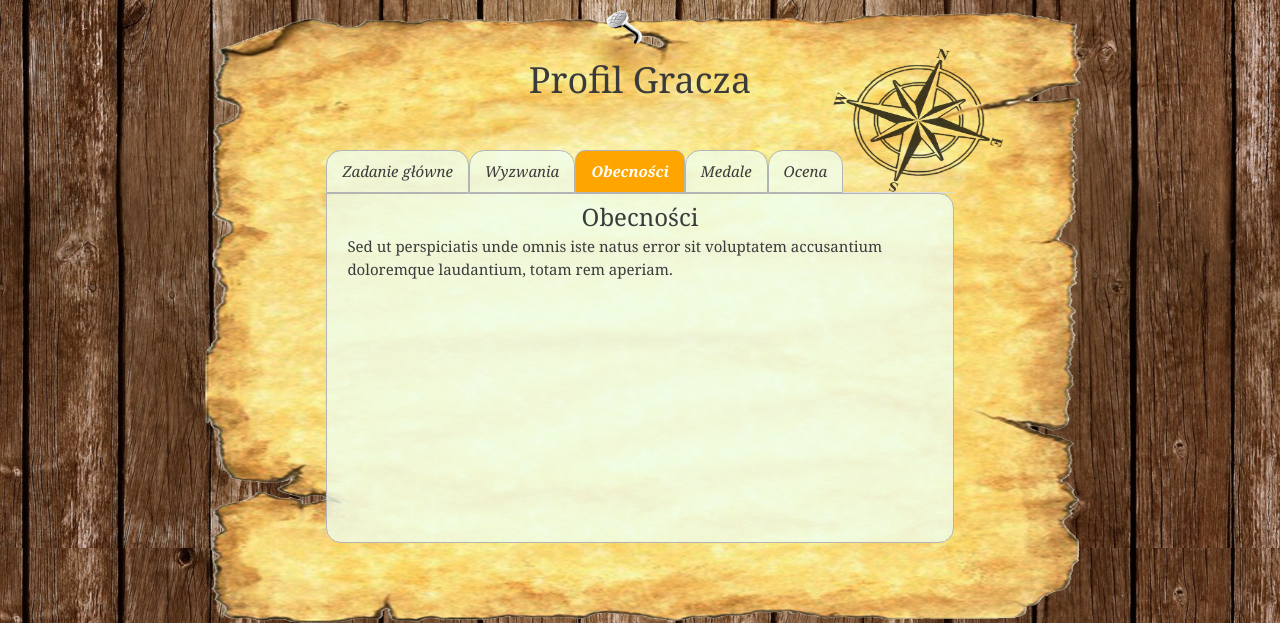
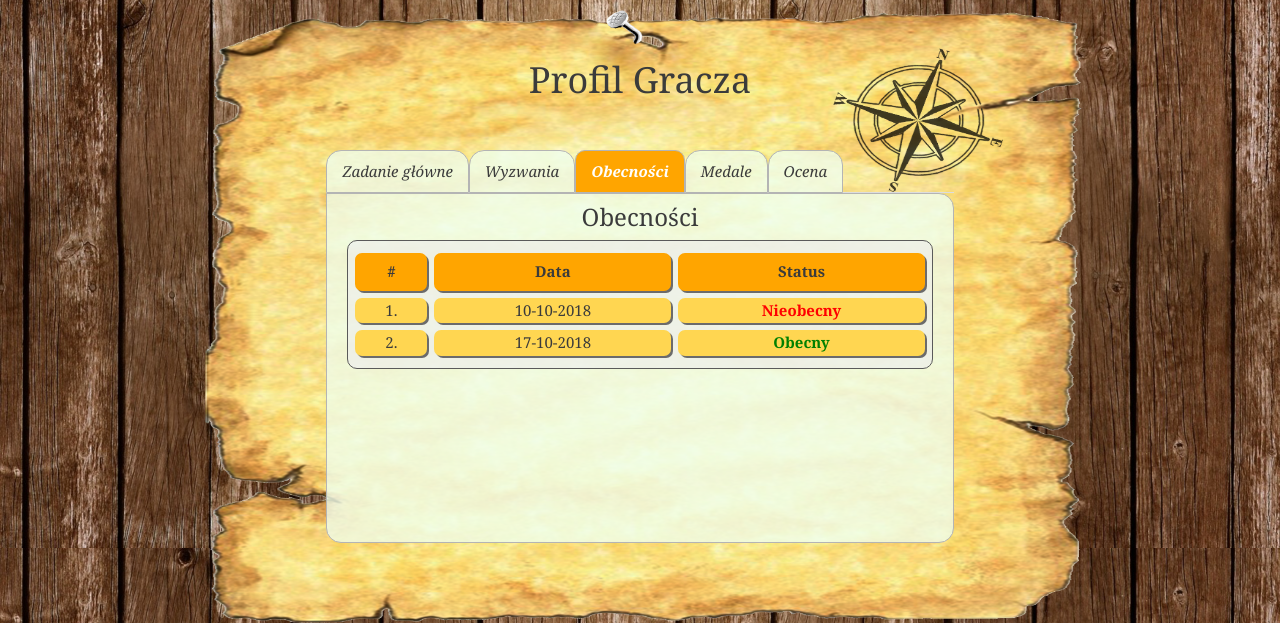
Before and after one commit to Anaxymenes/vikings, a Django app: template templates/main/playerProfile.html in a window 1280 px wide, after a click on "Obecności". Shown: the part 252-875 px from the top of the page. Run offline with Django 3.2, Linux system fonts and the light colour scheme; the template is opened without the code that fills it, so the values that code supplies are empty; some libraries are stand-ins or nearby versions.

Commit message:
Presences view

```diff
--- a/static/css/playerProfile.css
+++ b/static/css/playerProfile.css
@@ -85,6 +85,20 @@
 .small {
     font-size: 1.1rem;
 }
+/* OBECNOŚCI */
+.presencesTable{
+    margin-top: 10px;
+}
+.presencesTable th{
+    background-color: orange;
+    border-radius: 7px;
+    box-shadow: 2px 2px rgb(107, 107, 107);
+    border: 0 !important;
+}
+.presencesTable tbody td:last-child{
+    background-color:  rgb(255, 214, 81) !important;
+}
+
 /* MEDALS */
 .medalImageField{
     padding: 0 !important;
--- a/templates/main/base.html
+++ b/templates/main/base.html
@@ -7,7 +7,7 @@
     {% load staticfiles %}
     <meta name="viewport" content="width=device-width, initial-scale=1, shrink-to-fit=no">
 
-    <link rel="shortcut icon" href="{% static 'img/Favicon/favicon.ico' %}"/>
+    <link rel="icon" href="{% static 'img/lesson/zad2_1.png' %}">
     <link rel="stylesheet" href="https://maxcdn.bootstrapcdn.com/bootstrap/3.3.7/css/bootstrap.min.css">
     <link rel="stylesheet" href="{% static 'css/bootstrap-reboot.min.css' %}" />
     <link rel="stylesheet" href="{% static 'css/bootstrap-grid.min.css' %}" />
@@ -30,7 +30,7 @@
                 <div class="stats">
                     <div id="healthPoints" class="font-italic">
                         <div class="pb-2">
-                            <span float="left">HP: {{ account.current_hp }}/ {{account.hp_max}}</span>
+                            <span float="left">HP: {{ account.current_hp }}/{{account.hp_max}}</span>
                             <span class="potion" alt="Użyj eliksiru" title="Użyj eliksiru"><img src="/static/img/hp_potion.png" />+20hp</span>
 
                         </div>
--- a/templates/main/playerProfile.html
+++ b/templates/main/playerProfile.html
@@ -78,7 +78,7 @@
 
 
                     </tbody>
-                  </table>
+                </table>
                 <div>
                     <p class="h3 average" align="center">Średnia z zadań: 77%</p>
                 </div>
@@ -93,7 +93,27 @@
             <!-- OBECNOŚCI -->
             <div id="presences" class="tab-pane fade">
                 <h3 class="text-center">Obecności</h3>
-                <p>Sed ut perspiciatis unde omnis iste natus error sit voluptatem accusantium doloremque laudantium, totam rem aperiam.</p>
+                <table class="table presencesTable">
+                    <thead>
+                        <tr>
+                            <th>#</th>
+                            <th>Data</th>
+                            <th>Status</th>
+                        </tr>
+                    </thead>
+                    <tbody>
+                        <tr>
+                            <td>1. </td>
+                            <td>10-10-2018 </td>
+                            <td style="color: red">Nieobecny </td>
+                        </tr>
+                        <tr>
+                            <td>2. </td>
+                            <td>17-10-2018 </td>
+                            <td style="color: green">Obecny </td>
+                        </tr>
+                    </tbody>
+                </table>
             </div>
 
             <!-- MEDALE -->
```
